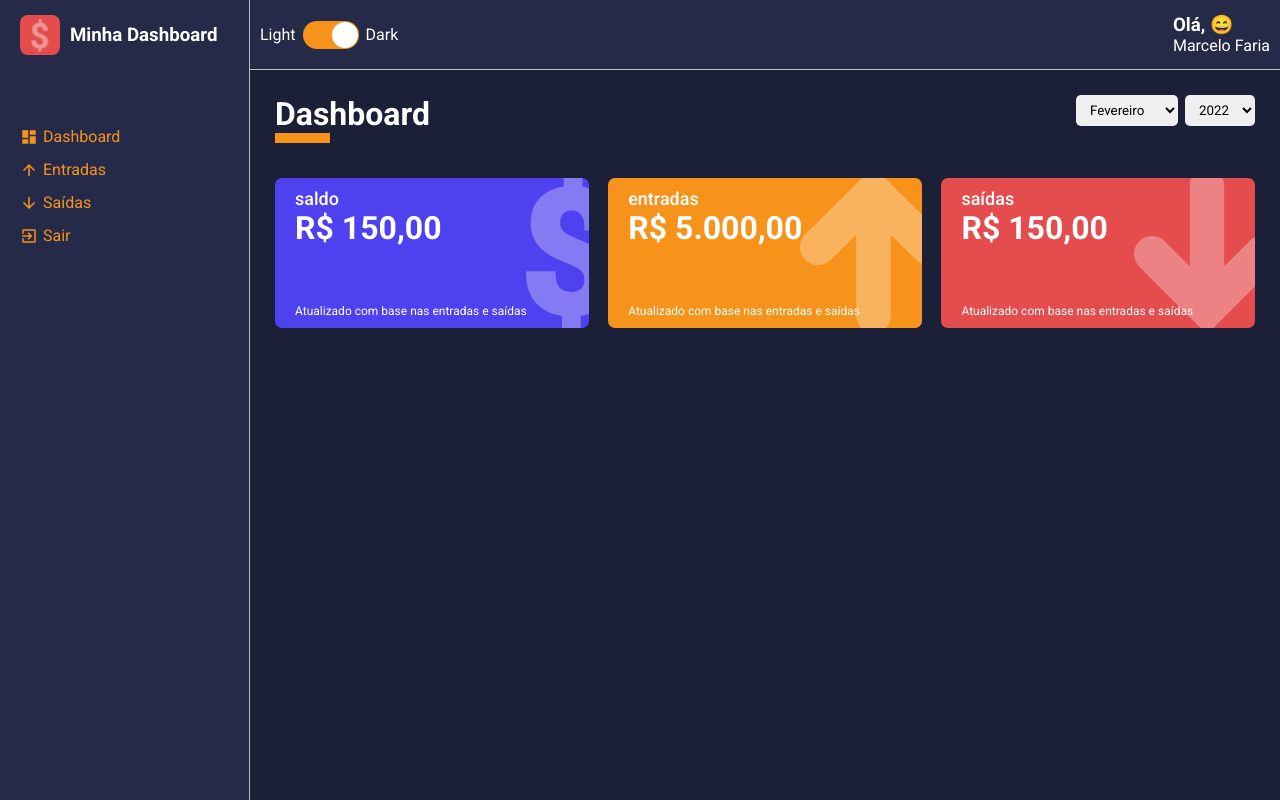
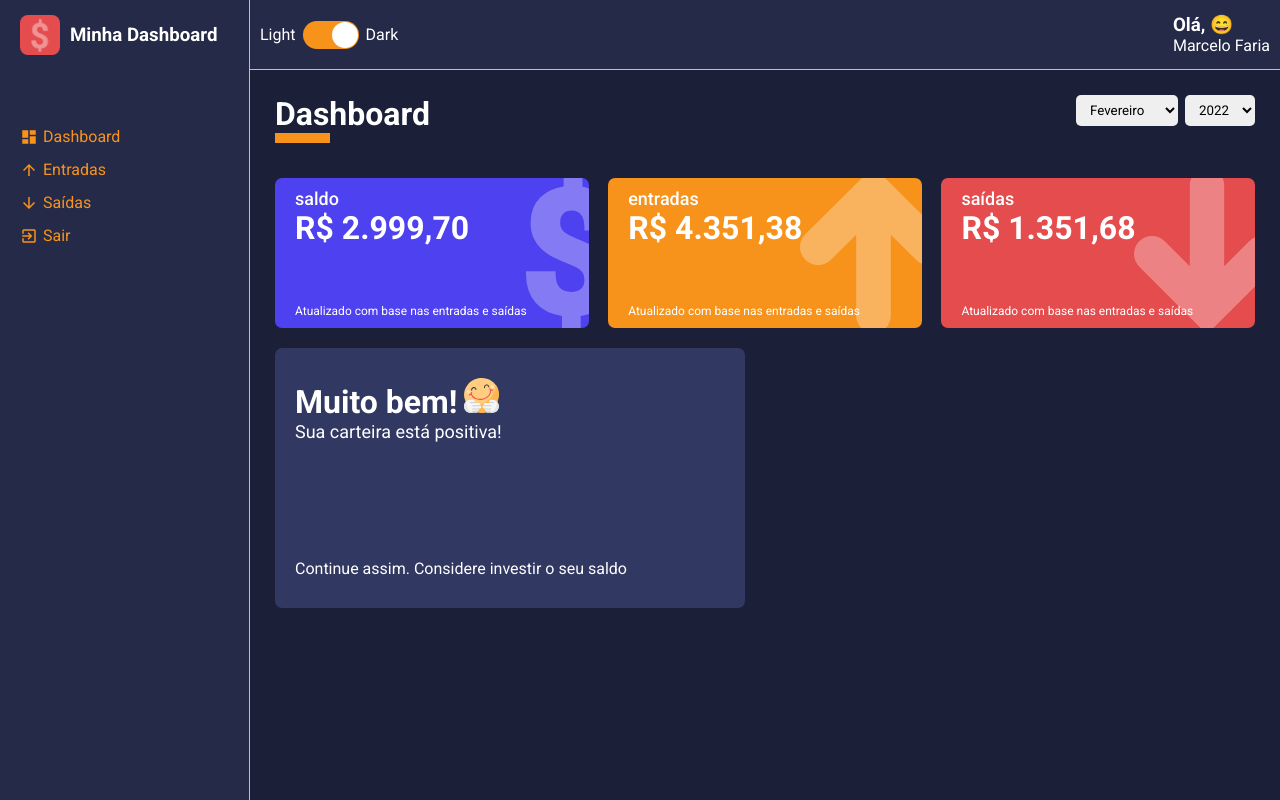
Before and after one commit to fariafmarcelo/dashboard-test, a React (Create React App) app: page /dashboard in a window 1280 px wide. Built offline with nearby package versions, Linux system fonts and the light colour scheme.

Commit message:
feat: increment filters and add react-recharts

```diff
--- /dev/null
+++ b/src/components/MessageBox/index.tsx
@@ -0,0 +1,45 @@
+import React from 'react';
+
+import {
+    Container,
+    Header,
+    Title,
+    SubTitle,
+    Footer,
+    Message,
+} from './styles';
+
+interface IMessageBoxProps {
+    title: string,
+    description: string,
+    footerText: string,
+    icon: string,
+}
+
+const MessageBox: React.FC<IMessageBoxProps> = ({
+    title,
+    description,
+    footerText,
+    icon,
+}) => {
+    return (
+        <Container>
+            <Header>
+                <Title>
+                    {title}
+                    <img src={icon} alt={title}/>
+                </Title>
+                <SubTitle>
+                    {description}
+                </SubTitle>
+            </Header>
+            <Footer>
+                <Message>
+                    {footerText}
+                </Message>
+            </Footer>
+        </Container>
+    );
+}
+
+export default MessageBox;
--- /dev/null
+++ b/src/components/MessageBox/styles.ts
@@ -0,0 +1,37 @@
+import styled from 'styled-components';
+
+export const Container = styled.div`
+    width: 48%;
+    height: 260px;
+
+    background-color: ${props => props.theme.colors.tertiary};
+    color: ${props => props.theme.colors.white};
+
+    border-radius: 7px;
+
+    margin: 10px 0;
+    padding: 30px 20px;
+
+    display: flex;
+    flex-direction: column;
+    justify-content: space-between;
+`;
+
+export const Header = styled.header`
+
+`;
+
+export const Title = styled.h1`
+    > img {
+        width: 35px;
+        margin-left: 7px;
+    }
+`;
+
+export const SubTitle = styled.p`
+    font-size: 18px;
+`;
+
+export const Footer = styled.footer``;
+
+export const Message = styled.span``;
--- a/src/components/WalletBox/styles.ts
+++ b/src/components/WalletBox/styles.ts
@@ -1,5 +1,4 @@
 import styled from 'styled-components';
-import CountUp from 'react-countup';
 
 interface IContainerProps {
     color: string,
--- a/src/pages/Dashboard/index.tsx
+++ b/src/pages/Dashboard/index.tsx
@@ -7,10 +7,15 @@ import {
 import SelectInput from '../../components/SelectInput';
 import ContentHeader from '../../components/ContentHeader';
 import WalletBox from '../../components/WalletBox';
+import MessageBox from '../../components/MessageBox';
 
 import Expenses from '../../repositories/expenses';
 import Gains from '../../repositories/gains';
 import listOfMonths from '../../utils/months';
+
+import HappyImg from '../../assets/happy.svg';
+import SadImg from '../../assets/sad.svg';
+import GrinningImg from '../../assets/grinning.svg';
 
 const Dashboard: React.FC = () => {
     const [monthSelected, setMonthSelected] = useState<number>(new Date().getMonth() + 1);
@@ -45,11 +50,80 @@ const Dashboard: React.FC = () => {
         });
     }, []);
 
+    const totalExpenses = useMemo(() => {
+        let total: number = 0;
+
+        Expenses.forEach(item => {
+            const date = new Date(item.date);
+            const year = date.getFullYear();
+            const month = date.getMonth() + 1;
+
+            if (month === monthSelected && year === yearSelected) {
+                try {
+                    total += Number(item.amount);
+                } catch {
+                    throw new Error('invalid amount! Amount must be number')
+                }
+            }
+        });
+
+        return total;
+    }, [monthSelected, yearSelected]);
+
+    const totalGains = useMemo(() => {
+        let total: number = 0;
+
+        Gains.forEach(item => {
+            const date = new Date(item.date);
+            const year = date.getFullYear();
+            const month = date.getMonth() + 1;
+
+            if (month === monthSelected && year === yearSelected) {
+                try {
+                    total += Number(item.amount);
+                } catch {
+                    throw new Error('invalid amount! Amount must be number')
+                }
+            }
+        });
+
+        return total;
+    }, [monthSelected, yearSelected]);
+
+    const totalBalance = useMemo(() => {
+        return totalGains - totalExpenses;
+    }, [totalExpenses, totalGains]);
+
+    const message = useMemo(() => {
+        if (totalBalance < 0) {
+            return {
+                title: 'Que triste!',
+                description: 'Neste mês você gastou mais do que deveria.',
+                footerText: 'Verifique seus gastos e tente corrigir algumas coisas desnecessárias.',
+                icon: SadImg
+            }
+        } else if (totalBalance == 0) {
+            return {
+                title: 'Ufaa!',
+                description: 'Neste mês, você gastou exatamente o que ganhou.',
+                footerText: 'Tenha cuidado, no próximo mês tente poupar o seu dinheiro.',
+                icon: GrinningImg,
+            }
+        } else {
+            return {
+                title: 'Muito bem!',
+                description: 'Sua carteira está positiva!',
+                footerText: 'Continue assim. Considere investir o seu saldo',
+                icon: HappyImg,
+            }
+        }
+    }, [totalBalance]);
+
     const handleMonthSelected = (month: string) => {
         try {
             const parseMonth = Number(month);
             setMonthSelected(parseMonth);
-        } catch(err) {
+        } catch {
             throw new Error('invalid month value. Is Accept 0 - 24.');
         }
     }
@@ -58,7 +132,7 @@ const Dashboard: React.FC = () => {
         try {
             const parseYear = Number(year);
             setYearSelected(parseYear);
-        } catch(err) {
+        } catch {
             throw new Error('invalid year value. Is Accept integer numbers.');
         }
     }
@@ -81,24 +155,31 @@ const Dashboard: React.FC = () => {
             <Content>
                 <WalletBox
                     title="saldo"
-                    amount={150.00}
+                    amount={totalBalance}
                     footerLabel="Atualizado com base nas entradas e saídas"
                     icon="dolar"
                     color="#4E41F0"
                 />
                 <WalletBox
                     title="entradas"
-                    amount={5000.00}
+                    amount={totalGains}
                     footerLabel="Atualizado com base nas entradas e saídas"
                     icon="arrowUp"
                     color="#F7931B"
                 />
                 <WalletBox
                     title="saídas"
-                    amount={150.00}
+                    amount={totalExpenses}
                     footerLabel="Atualizado com base nas entradas e saídas"
                     icon="arrowDown"
                     color="#E44C4E"
+                />
+
+                <MessageBox
+                    title={message.title}
+                    description={message.description}
+                    footerText={message.footerText}
+                    icon={message.icon}
                 />
             </Content>
         </Container>
--- a/src/pages/Dashboard/styles.ts
+++ b/src/pages/Dashboard/styles.ts
@@ -5,4 +5,5 @@ export const Container = styled.div``;
 export const Content = styled.main`
     display: flex;
     justify-content: space-between;
+    flex-wrap: wrap;
 `;
--- a/src/pages/List/index.tsx
+++ b/src/pages/List/index.tsx
@@ -132,7 +132,7 @@ const List: React.FC = () => {
         try {
             const parseMonth = Number(month);
             setMonthSelected(parseMonth);
-        } catch(err) {
+        } catch {
             throw new Error('invalid month value. Is Accept 0 - 24.');
         }
     }
@@ -141,7 +141,7 @@ const List: React.FC = () => {
         try {
             const parseYear = Number(year);
             setYearSelected(parseYear);
-        } catch(err) {
+        } catch {
             throw new Error('invalid year value. Is Accept integer numbers.');
         }
     }
--- a/src/repositories/gains.ts
+++ b/src/repositories/gains.ts
@@ -9,4 +9,4 @@ export default [
   { "description": "Salário",     "amount": "2500.18", "type": "entrada", "frequency": "recorrente", "date": "2022-04-10" },
   { "description": "Salário",     "amount": "2500.15", "type": "entrada", "frequency": "recorrente", "date": "2022-05-10" },
   { "description": "Salário",     "amount": "2500.12", "type": "entrada", "frequency": "recorrente", "date": "2022-06-10" },
-  { "description": "Salário",     "amount": "2500.00", "type": "entrada", "frequency": "recorrente", "date": "2022-07-10" }]
+  { "description": "Salário",     "amount": "1689.99", "type": "entrada", "frequency": "recorrente", "date": "2022-07-10" }]
```
Also changed, not shown: src/assets/grinning.svg (added).
